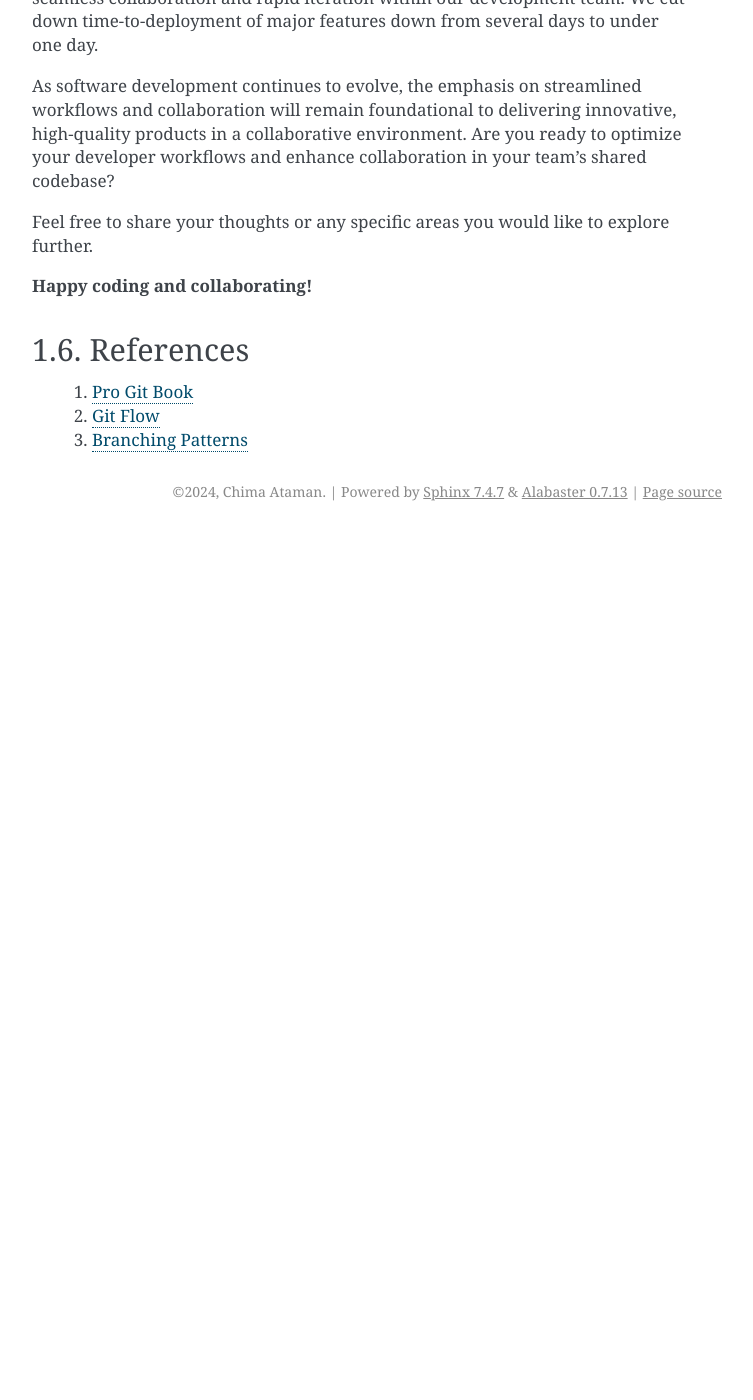
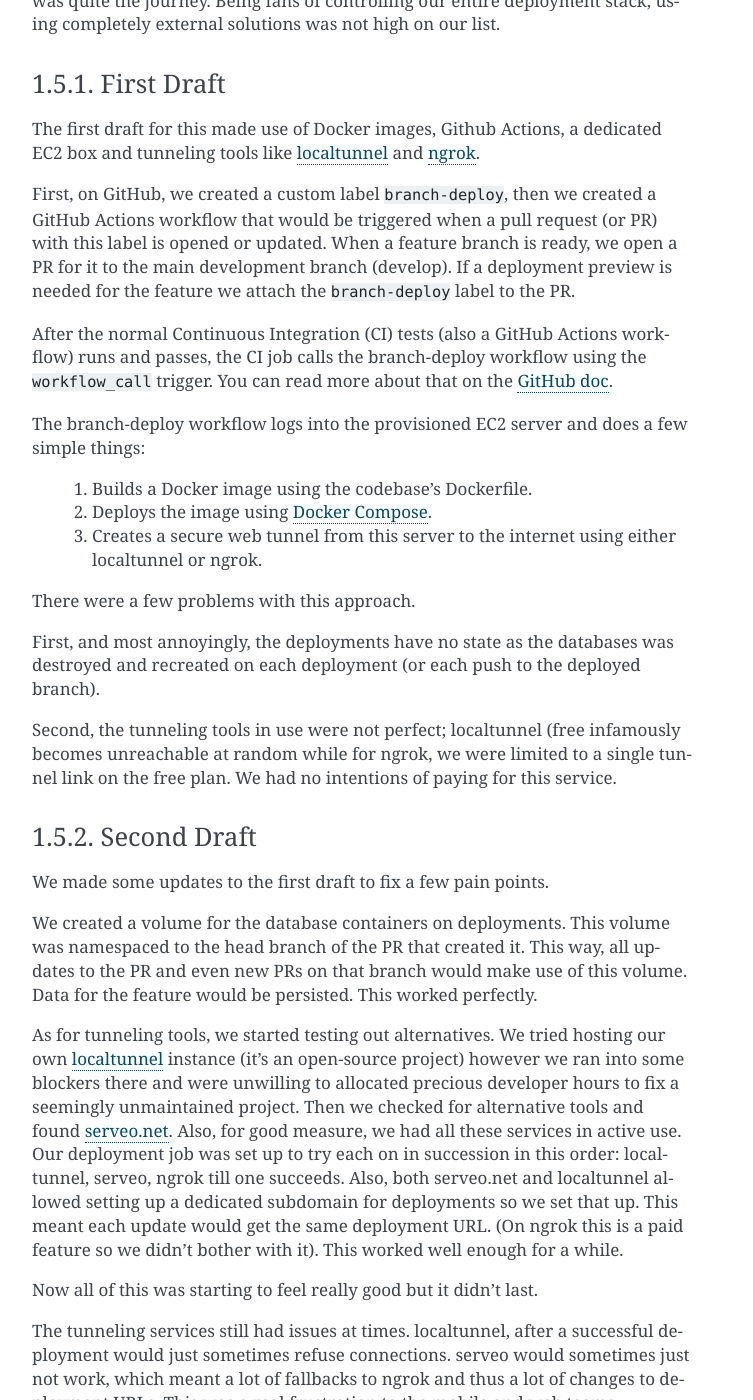
Before and after one commit to cAtaman/blog, a Sphinx documentation site: the page built from source/dev_workflows.rst, in a window 1280 px wide and 1400 px high, scrolled down 3488 px. Shown: the whole window, without its empty margins (388-1141 px from the left). Built offline with Sphinx 7.4.7, drawn with Linux system fonts in a browser that asks for light colours; before the commit the page ends 4019 px from its top, so only the background shows below that; some of the changed text lies outside the part shown.

Commit message:
update text and title

```diff
--- a/source/dev_workflows.rst
+++ b/source/dev_workflows.rst
@@ -1,9 +1,9 @@
 .. toctree::
 
 
-==============================================================================
-Streamlining Developer Workflows: Enhancing Collaboration in a Shared Codebase
-==============================================================================
+=====================================================================
+Streamlining Developer Workflows: A case study on Deployment Previews
+=====================================================================
 
 
 Introduction
@@ -46,18 +46,72 @@
 -------------------------------
 The choice of a developer workflow depends on the specific needs and dynamics of the development team and the nature of the projects undertaken. At Cowrywise, we have adopted the **Feature Branch Workflow** as our primary development process, tailoring our approach to the unique requirements of our team and projects. We also implemented several strategies to optimize this workflows within our teams. Here are some key approaches we adopted:
 
-
-Implementing Deployment Previews for Validation
-^^^^^^^^^^^^^^^^^^^^^^^^^^^^^^^^^^^^^^^^^^^^^^^
-Testing and validating changes before integrating them into the main codebase are essential to ensure the stability and functionality of the application. We have implemented deploy previews for feature branches which is activated when needed. As developers work on new features in their respective branches, the changes are automatically deployed to a staging environment, allowing developers and stakeholders to preview and interact with the new features in a production-like setting. This approach enables thorough testing, validation, and feedback collection, contributing to greater confidence in the quality and functionality of the changes before they are merged into the main codebase.
-
-This is especially useful when changes affects more than one team; for example, while the backend team works on a feature that affects the mobile, the mobile team would have a preview URL for use. Also the mobile team can build test applications with this to enable manual testing by non-technical persons.
-
 Leveraging Feature Flags for Flexibility
 ^^^^^^^^^^^^^^^^^^^^^^^^^^^^^^^^^^^^^^^^
 Introducing new features into a shared codebase environment can be a complex process, particularly when it comes to managing feature rollouts, conducting A/B testing, and enabling or disabling features based on user feedback. Feature flags, also known as feature toggles, provide a powerful mechanism to address these challenges. At Cowrywise, we have integrated feature flags into our codebase to grant us the flexibility to enable or disable specific features independent of code deployment.
 
 This capability has proven invaluable in orchestrating gradual feature rollouts, conducting A/B testing, and seamlessly controlling feature access for different user segments. With feature flags, we can release new functionality to a subset of users, gather feedback, and make informed decisions about feature activation and refinement. Furthermore, feature flags offer a mechanism for instant rollback by simply toggling off a feature flag, providing us with a safety net in case of unexpected issues following a feature rollout.
+
+Implementing Deployment Previews for Validation
+^^^^^^^^^^^^^^^^^^^^^^^^^^^^^^^^^^^^^^^^^^^^^^^
+This was the game-changer for us and I'll be expanding on this in the next section.
+
+Testing and validating changes before integrating them into the main codebase are essential to ensure the stability and functionality of the application. We have implemented deploy previews for feature branches which is activated when needed. As developers work on new features in their respective branches, the changes are automatically deployed to a staging environment, allowing developers and stakeholders to preview and interact with the new features in a production-like setting. This approach enables thorough testing, validation, and feedback collection, contributing to greater confidence in the quality and functionality of the changes before they are merged into the main codebase.
+
+This is especially useful when changes affects more than one team; for example, while the backend team works on a feature that affects the mobile, the mobile team would have a preview URL for use. Also the mobile team can build test applications with this to enable manual testing by non-technical persons.
+
+
+Deployment Previews: Our Implementation Journey
+-----------------------------------------------
+So, at this point, we knew what we needed -- a way to get a deployment of feature branches that mirrors our staging environment. Making this happen however was quite the journey. Being fans of controlling our entire deployment stack, using completely external solutions was not high on our list.
+
+First Draft
+^^^^^^^^^^^
+The first draft for this made use of Docker images, Github Actions, a dedicated EC2 box and tunneling tools like `localtunnel <https://github.com/localtunnel/localtunnel>`_ and `ngrok <https://ngrok.com/use-cases/ingress-for-dev-test-environments>`_.
+
+First, on GitHub, we created a custom label ``branch-deploy``, then we created a GitHub Actions workflow that would be triggered when a pull request (or PR) with this label is opened or updated. When a feature branch is ready, we open a PR for it to the main development branch (develop). If a deployment preview is needed for the feature we attach the ``branch-deploy`` label to the PR.
+
+After the normal Continuous Integration (CI) tests (also a GitHub Actions workflow) runs and passes, the CI job calls the branch-deploy workflow using the  ``workflow_call`` trigger. You can read more about that on the `GitHub doc <https://docs.github.com/en/actions/using-workflows/events-that-trigger-workflows#workflow_call>`_.
+
+The branch-deploy workflow logs into the provisioned EC2 server and does a few simple things:
+
+ #. Builds a Docker image using the codebase's Dockerfile.
+ #. Deploys the image using `Docker Compose <https://docs.docker.com/compose/>`_.
+ #. Creates a secure web tunnel from this server to the internet using either localtunnel or ngrok.
+
+There were a few problems with this approach.
+
+First, and most annoyingly, the deployments have no state as the databases was destroyed and recreated on each deployment (or each push to the deployed branch).
+
+Second, the tunneling tools in use were not perfect; localtunnel (free infamously becomes unreachable at random while for ngrok, we were limited to a single tunnel link on the free plan. We had no intentions of paying for this service.
+
+
+Second Draft
+^^^^^^^^^^^^
+We made some updates to the first draft to fix a few pain points.
+
+We created a volume for the database containers on deployments. This volume was namespaced to the head branch of the PR that created it. This way, all updates to the PR and even new PRs on that branch would make use of this volume. Data for the feature would be persisted. This worked perfectly.
+
+As for tunneling tools, we started testing out alternatives. We tried hosting our own `localtunnel <https://github.com/localtunnel/localtunnel>`_ instance (it's an open-source project) however we ran into some blockers there and were unwilling to allocated precious developer hours to fix a seemingly unmaintained project. Then we checked for alternative tools and found `serveo.net <https://serveo.net/>`_. Also, for good measure, we had all these services in active use. Our deployment job was set up to try each on in succession in this order: localtunnel, serveo, ngrok till one succeeds.
+Also, both serveo.net and localtunnel allowed setting up a dedicated subdomain for deployments so we set that up. This meant each update would get the same deployment URL. (On ngrok this is a paid feature so we didn't bother with it).
+This worked well enough for a while.
+
+Now all of this was starting to feel really good but it didn't last.
+
+The tunneling services still had issues at times. localtunnel, after a successful deployment would just sometimes refuse connections. serveo would sometimes just not work, which meant a lot of fallbacks to ngrok and thus a lot of changes to deployment URLs. This was a real frustration to the mobile and web teams.
+
+Then localtunnel and serveo.net came with an understandable but frustrating-for-us security feature where each unique user connecting to the tunnel URL had to be verified. They would redirect the requester to a web page where they are to enter the host IP address. This was to make sure the users know they were connecting to a tunneled link. But we were using this with APIs and that was unacceptable to us.
+
+Also, the single EC2 box would sometimes run out of resources and there was a cap to the number of deployments we could make. This was mostly due to the task server we have bundled with the app. We had a few task worker instances for processing asynchronous requests.
+
+
+Radical Third Draft (Final form)
+^^^^^^^^^^^^^^^^^^^^^^^^^^^^^^^^
+We had the second draft running for little while as, again, developer hours was not in abundance.
+
+Then an opportunity presented itself. We had just setup a `Docker Swarm <https://docs.docker.com/engine/swarm/>`_ cluster with multiple compute nodes. We updated our branch-deploy workflow to deploy the feature branches as stacks in the swarm cluster. We also reduced the number of task workers. This way, our resource problem was solved.
+
+Then to solve our tunneling issue, we finally went fully internal. We made use of `Traefik <https://doc.traefik.io/traefik/>`_, an open source edge router to route requests from the internet, through an internal tunneling subdomain ``"*.tunnels..."`` to the deployed Docker Swarm stack. This was not as easy or as straight-forward as it sounds.
 
 
 In a nutshell
```
